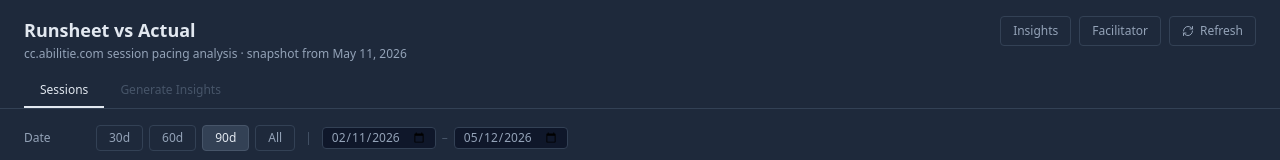
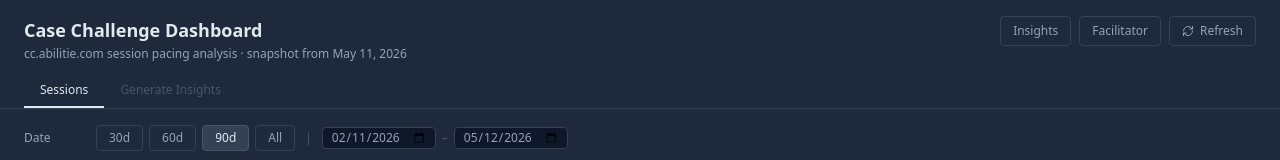
Before and after one commit to lowings20/cc-session-analysis, a Next.js app: page / in a window 1280 px wide. Shown: the top 160 px of the page. Built offline with nearby package versions, Linux system fonts and the light colour scheme.

Commit message:
Rename dashboard title to Case Challenge Dashboard

```diff
--- a/components/DashboardView.tsx
+++ b/components/DashboardView.tsx
@@ -359,7 +359,7 @@
       <header className="bg-[#1e293b] border-b border-[#334155] px-6 pt-4 sticky top-0 z-40">
         <div className="flex items-start justify-between gap-4">
           <div>
-            <h1 className="text-lg font-semibold text-[#e2e8f0]">Runsheet vs Actual</h1>
+            <h1 className="text-lg font-semibold text-[#e2e8f0]">Case Challenge Dashboard</h1>
             <p className="text-xs text-[#94a3b8] mt-0.5">
               cc.abilitie.com session pacing analysis
               {snapshotDate && ` · snapshot from ${snapshotDate}`}
```
